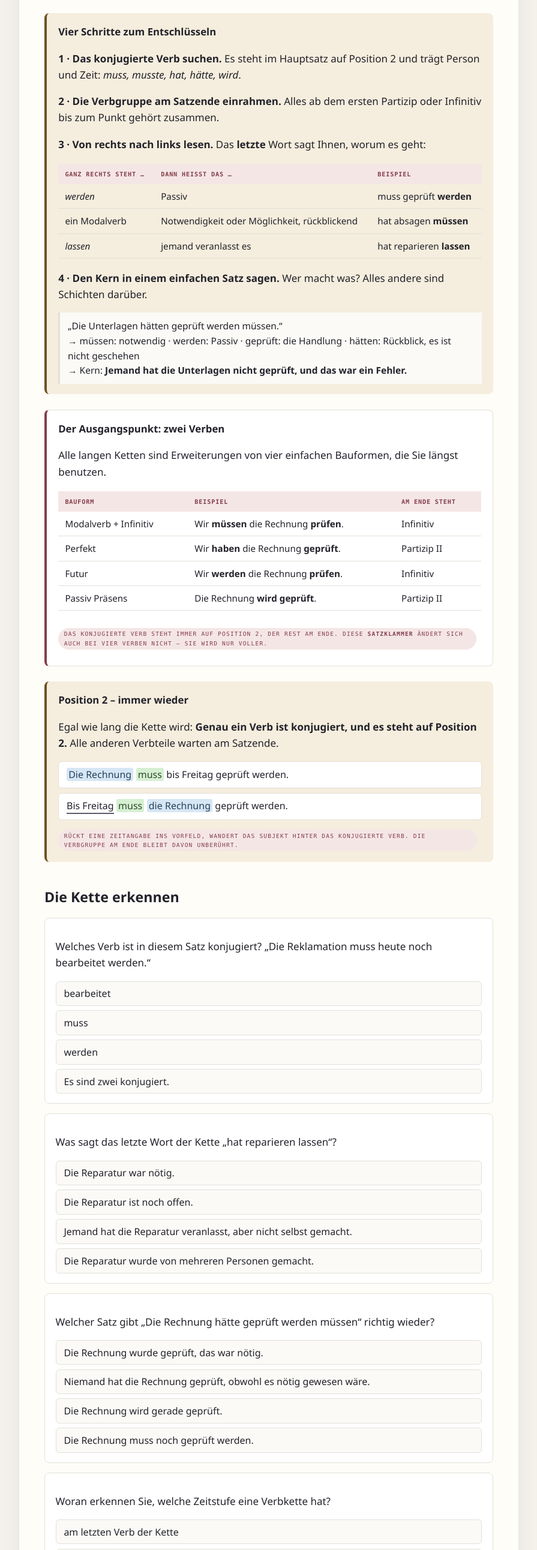
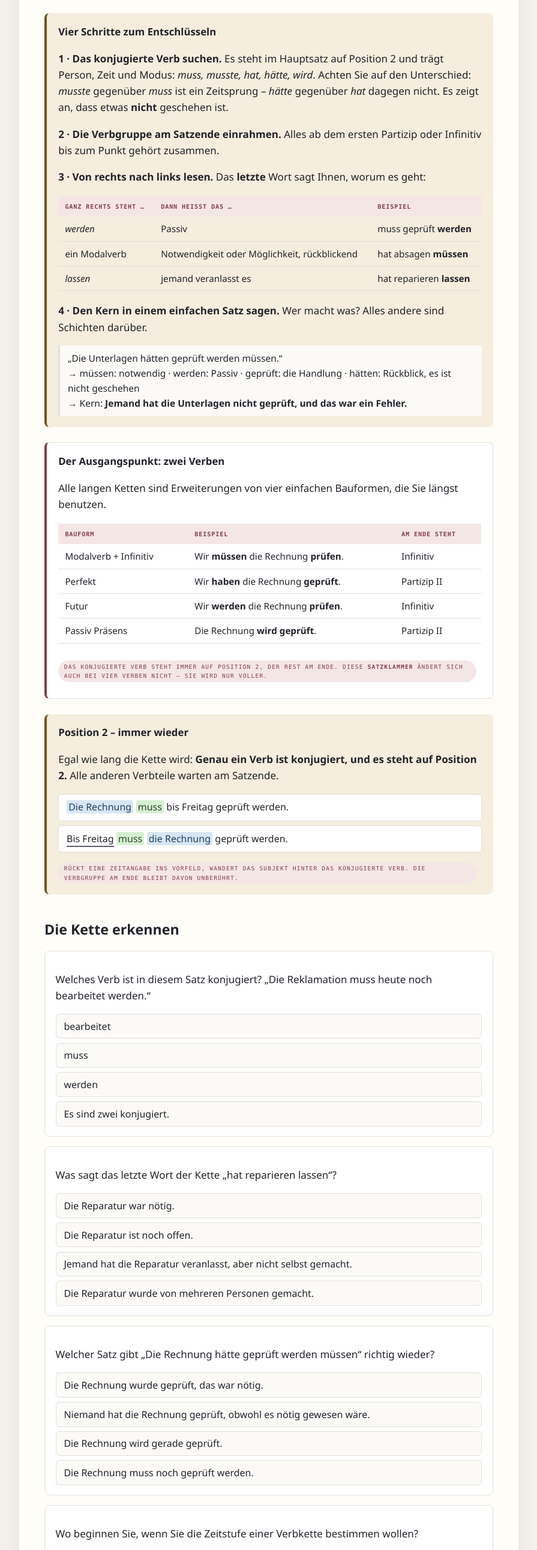
Before and after one commit to Sunnymica/bsk-lehrwerk, a plain HTML site: page grammatik/verbketten.html in a window 1280 px wide. Shown: the part 1044-3628 px from the top of the page at 60% size, without its empty margins (327-1222 px from the left). Drawn offline with Linux system fonts and the light colour scheme.

Commit message:
Verbketten: Zeitstufe und Modus sauber trennen

```diff
--- a/grammatik/verbketten.html
+++ b/grammatik/verbketten.html
@@ -55,7 +55,7 @@
 
     <div class="merker">
       <h3>Vier Schritte zum Entschlüsseln</h3>
-      <p><strong>1 · Das konjugierte Verb suchen.</strong> Es steht im Hauptsatz auf Position 2 und trägt Person und Zeit: <em>muss, musste, hat, hätte, wird</em>.</p>
+      <p><strong>1 · Das konjugierte Verb suchen.</strong> Es steht im Hauptsatz auf Position 2 und trägt Person, Zeit und Modus: <em>muss, musste, hat, hätte, wird</em>. Achten Sie auf den Unterschied: <em>musste</em> gegenüber <em>muss</em> ist ein Zeitsprung – <em>hätte</em> gegenüber <em>hat</em> dagegen nicht. Es zeigt an, dass etwas <strong>nicht</strong> geschehen ist.</p>
       <p><strong>2 · Die Verbgruppe am Satzende einrahmen.</strong> Alles ab dem ersten Partizip oder Infinitiv bis zum Punkt gehört zusammen.</p>
       <p><strong>3 · Von rechts nach links lesen.</strong> Das <strong>letzte</strong> Wort sagt Ihnen, worum es geht:</p>
       <table>
@@ -129,7 +129,7 @@
     </div>
 
     <div class="kasten">
-      <h3>Die Zeit steckt im konjugierten Verb</h3>
+      <h3>Die Zeit beginnt beim konjugierten Verb</h3>
       <table>
         <thead><tr><th>Zeit</th><th>Beispiel</th><th>Anmerkung</th></tr></thead>
         <tbody>
@@ -138,7 +138,7 @@
           <tr><td>Perfekt</td><td>Der Zugang <strong>hat</strong> gesperrt werden <strong>müssen</strong>.</td><td>vier Verbteile, sehr selten – siehe Lernabschnitt 4</td></tr>
         </tbody>
       </table>
-      <p class="marke">Für die Vergangenheit nehmen Sie das <strong>Präteritum</strong>. Es ist kürzer, klingt natürlicher und ist in Protokollen ohnehin üblich.</p>
+      <p class="marke">Zwischen Präsens und Präteritum ändert sich nur das konjugierte Verb – die Gruppe am Ende bleibt. In der dritten Zeile sehen Sie, dass das beim Perfekt nicht mehr stimmt: <em>müssen</em> rutscht ans Satzende und die Gruppe wird länger. Für die Vergangenheit nehmen Sie deshalb am besten das <strong>Präteritum</strong>. Es ist kürzer, klingt natürlicher und ist in Protokollen ohnehin üblich.</p>
     </div>
 
     <h2>Die Kette bauen</h2>
@@ -364,7 +364,7 @@ Lehrwerk.auswahl('mc-lesen', [
   },
   {
     id: 'le4',
-    text: 'Woran erkennen Sie, welche Zeitstufe eine Verbkette hat?',
+    text: 'Wo beginnen Sie, wenn Sie die Zeitstufe einer Verbkette bestimmen wollen?',
     optionen: [
       'am letzten Verb der Kette',
       'am Partizip II in der Mitte',
@@ -372,7 +372,7 @@ Lehrwerk.auswahl('mc-lesen', [
       'am konjugierten Verb auf Position 2'
     ],
     richtig: ['am konjugierten Verb auf Position 2'],
-    erklaerung: 'Nur das konjugierte Verb trägt Person und Zeit: „muss“ gegen „musste“, „hat“ gegen „hätte“. Die Verbteile am Ende bleiben in allen Zeitstufen gleich.'
+    erklaerung: 'Das konjugierte Verb ist der Ausgangspunkt: „muss“ gegen „musste“ ist Präsens gegen Präteritum. Es genügt aber nicht immer – beim Perfekt verändert sich die ganze Verbgruppe: aus „muss geprüft werden“ wird „hat geprüft werden müssen“. Und „hätte“ gegenüber „hat“ ist gar kein Zeitunterschied, sondern der Konjunktiv II.'
   }
 ]);
 
```
